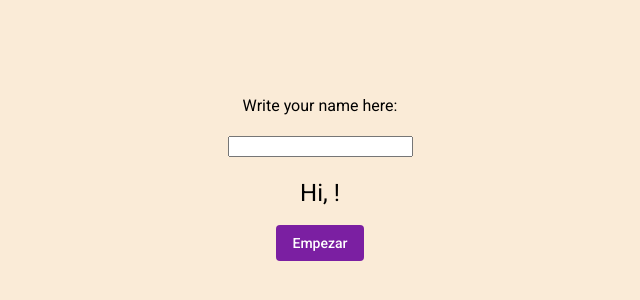
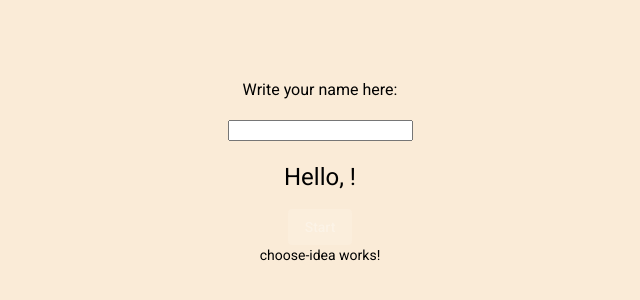
Before and after one commit to victorgallegosc/fatiApp, an Angular app: page /chooseIdea in a window 1280 px wide. Before the commit this address led to /. Shown: the part 224-524 px from the top of the page, without its empty margins (320-960 px from the left). Built offline with nearby package versions, Linux system fonts and the light colour scheme.

Commit message:
added functionality to start button and some more logic to init component

```diff
--- /dev/null
+++ b/src/app/choose-idea/choose-idea.component.html
@@ -0,0 +1 @@
+<p>choose-idea works!</p>
--- /dev/null
+++ b/src/app/choose-idea/choose-idea.component.ts
@@ -0,0 +1,15 @@
+import { Component, OnInit } from '@angular/core';
+
+@Component({
+  selector: 'app-choose-idea',
+  templateUrl: './choose-idea.component.html',
+  styleUrls: ['./choose-idea.component.css']
+})
+export class ChooseIdeaComponent implements OnInit {
+
+  constructor() { }
+
+  ngOnInit(): void {
+  }
+
+}
--- a/src/app/init/init.component.css
+++ b/src/app/init/init.component.css
@@ -21,4 +21,9 @@
     align-items: center;
     display: flex;
     flex-direction: column;
+    justify-content: center;
 }
+
+.ng-invalid:not(form).ng-touched {
+    border: 1px solid red;
+}
--- a/src/app/init/init.component.html
+++ b/src/app/init/init.component.html
@@ -1,14 +1,22 @@
 <div class="container">
+    <form #form="ngForm" class="centered-div" ngNativeValidate>
         <div class="input-name">
             <h3>Write your name here:</h3>
-        <input matInput type="text" [(ngModel)]="this.name" />
+            <input matInput type="text" name="name"
+            [(ngModel)]="this.name" required #nameField="ngModel" [readonly]="isNameInputReadonly">
+            <div [hidden]="nameField.valid || nameField.untouched" class="alert alert-danger">
+                You need to enter a name.
+            </div>
         </div>
 
         <div class="centered-div">
-        <h1>Hi, {{ this.name }}! </h1>
-        <button mat-flat-button
+            <h1>Hello, {{ this.name }}!</h1>
+            <button mat-flat-button routerLink="/chooseIdea" (click)="toggleMessageToScroll(); setReadonly()"  [disabled]="!nameField.valid"
                 color="primary">
-            Empezar
+                Start
             </button>
+            <h4 style="margin-bottom: 250px;" *ngIf="showMessageToScroll && nameField.valid">Perfecto, desliza hacia abajo.</h4>
         </div>
+    </form>
+    <router-outlet></router-outlet>
 </div>
--- a/src/app/init/init.component.ts
+++ b/src/app/init/init.component.ts
@@ -8,6 +8,8 @@ import { Component, OnInit } from '@angular/core';
 export class InitComponent implements OnInit {
 
   name: string = '';
+  showMessageToScroll: boolean = false;
+  isNameInputReadonly: boolean = false;
 
   constructor() { }
 
@@ -15,8 +17,13 @@ export class InitComponent implements OnInit {
 
   }
 
-  changeName() {
-
+  toggleMessageToScroll(): void {
+    if (this.name.length) {
+      this.showMessageToScroll = !this.showMessageToScroll;
+    }
   }
 
+  setReadonly(): void {
+    this.isNameInputReadonly = true;
+  }
 }
```
Also changed, not shown: src/app/app.module.ts (+9 -1 lines), src/app/choose-idea/choose-idea.component.css (added), 1 other file (tests, documents, lock files or other folders). Lines whose indentation alone changed are shown as unchanged.
